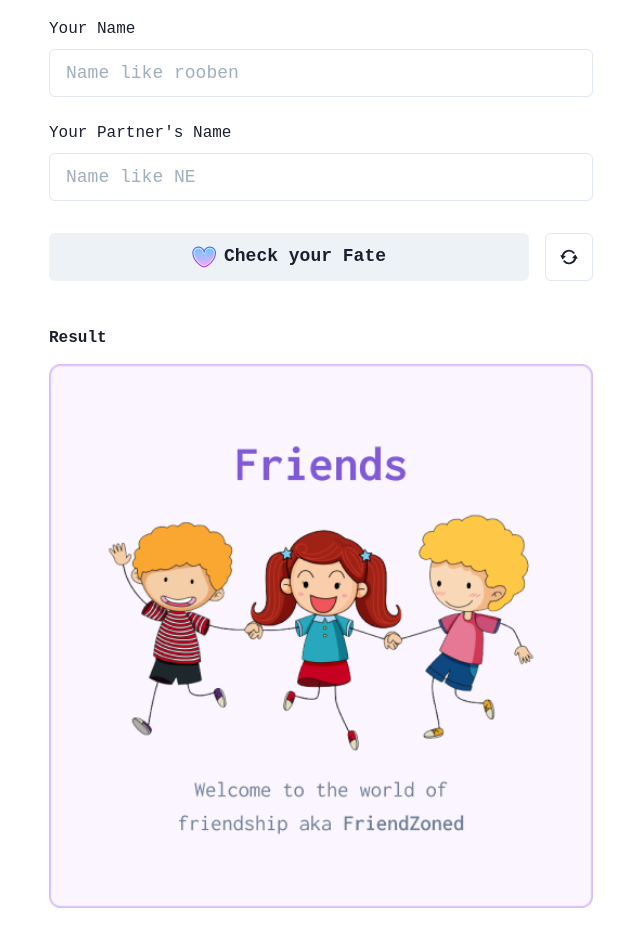
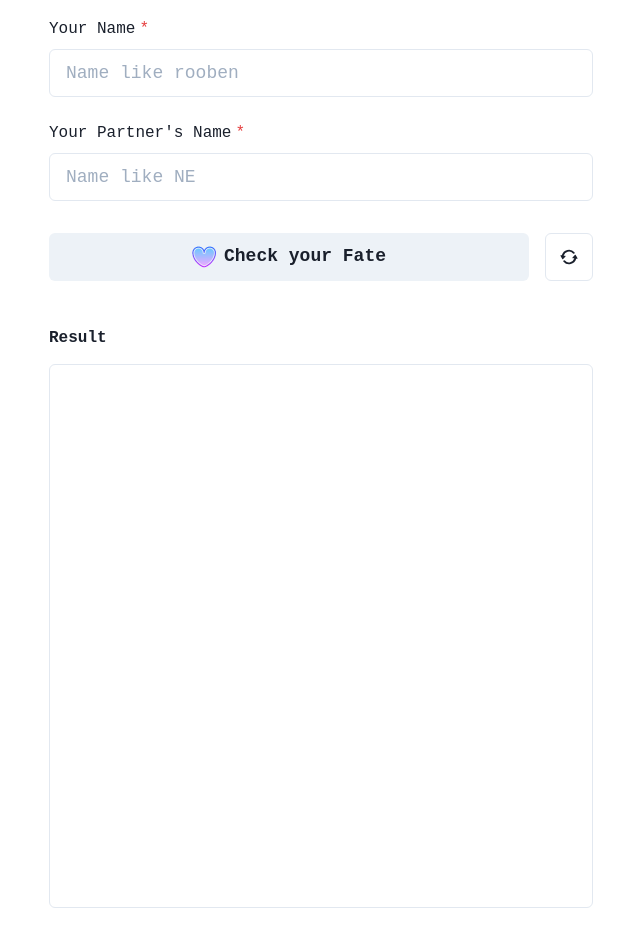
Before and after one commit to rooben-me/FLAMES, a Next.js app: page / in a window 1280 px wide. Shown: the part 180-1126 px from the top of the page, without its empty margins (319-959 px from the left). Built offline with nearby package versions, Linux system fonts and the light colour scheme.

Commit message:
added functionality

```diff
--- a/package.json
+++ b/package.json
@@ -1,5 +1,5 @@
 {
-  "name": "rooben-portfolio",
+  "name": "flames",
   "version": "0.1.0",
   "private": true,
   "scripts": {
--- a/src/components/main/index.tsx
+++ b/src/components/main/index.tsx
@@ -1,4 +1,4 @@
-import Head from "next/head";
+import { useState, useEffect, useRef } from "react";
 import {
   Box,
   Heading,
@@ -17,8 +17,77 @@ import {
   FormHelperText,
 } from "@chakra-ui/react";
 import { RepeatIcon } from "@chakra-ui/icons";
+import { useToast } from "@chakra-ui/toast";
 
 export const Main: React.FC = () => {
+  const toast = useToast();
+
+  const [yourName, setYourName] = useState("");
+  const [yourPartner, setyourPartner] = useState("");
+  const [result, setResult] = useState("");
+  var flames = [
+    "Friends",
+    "Love",
+    "Affection",
+    "Marriage",
+    "Enemy",
+    "Siblings",
+  ];
+
+  const handleSubmit = (event: any) => {
+    event.preventDefault();
+    if (yourName != "" && yourPartner != "") {
+      var lengthInput = yourName.length + yourPartner.length;
+      while (flames.length != 1) {
+        flames = flames.splice(lengthInput % 6, 1);
+      }
+      switch (flames[0]) {
+        case "Friends":
+          setResult("Friends");
+          break;
+        case "Love":
+          setResult("Love");
+          break;
+        case "Affection":
+          setResult("Affection");
+          break;
+        case "Marriage":
+          setResult("Marriage");
+          break;
+        case "Enemy":
+          setResult("Enemy");
+          break;
+        case "Siblings":
+          setResult("Siblings");
+          break;
+        default:
+          break;
+      }
+    }
+
+    setYourName("");
+    setyourPartner("");
+  };
+
+  useEffect(() => {
+    console.log(result);
+  });
+
+  const handleReset = () => {
+    if (yourName != "" || yourPartner != "") {
+      setYourName("");
+      setyourPartner("");
+      console.log(yourName);
+      toast({
+        title: "Your name's have been reset",
+        position: "bottom-right",
+        variant: "subtle",
+        status: "success",
+        isClosable: true,
+      });
+    }
+  };
+
   return (
     <>
       <Container maxW={"xl"} px={4}>
@@ -34,34 +103,48 @@ export const Main: React.FC = () => {
         >
           Get to know about your Future
         </Heading>
+
         <Box fontFamily="monospace" mt={8}>
-          <FormControl>
+          <form onSubmit={handleSubmit}>
             <VStack spacing={6}>
               <div style={{ width: "100%" }}>
+                <FormControl isRequired>
                   <FormLabel htmlFor="myName">Your Name</FormLabel>
                   <Input
                     type="text"
-                  id="myName"
                     focusBorderColor="purple.500"
                     placeholder="Name like rooben"
-                  aria-describedby="My-Name"
+                    aria-describedby="Your-Name"
                     size="lg"
+                    onChange={(event) => setYourName(event.currentTarget.value)}
                   />
+                </FormControl>
               </div>
               <div style={{ width: "100%" }}>
-                <FormLabel htmlFor="yourPartner">Your Partner's Name</FormLabel>
+                <FormControl isRequired>
+                  <FormLabel htmlFor="myPartner">Your Partner's Name</FormLabel>
                   <Input
                     type="text"
-                  id="yourPartner"
                     focusBorderColor="purple.500"
                     placeholder="Name like NE"
-                  aria-describedby="Your-Partner"
+                    aria-describedby="My-Partner"
                     size="lg"
+                    onChange={(event) =>
+                      setyourPartner(event.currentTarget.value)
+                    }
                   />
+                </FormControl>
               </div>
             </VStack>
+
             <HStack direction="row" spacing={4} mt={8}>
-              <Button colorScheme="gray" variant="solid" w="100%" size="lg">
+              <Button
+                type="submit"
+                colorScheme="gray"
+                variant="solid"
+                w="100%"
+                size="lg"
+              >
                 <HStack>
                   <Box w="24px">
                     <Image src="/images/love_Icon.png" alt="rooben" />
@@ -78,27 +161,49 @@ export const Main: React.FC = () => {
                   size="lg"
                   variant="outline"
                   aria-label="Reset"
+                  onClick={() => {
+                    handleReset();
+                  }}
                   icon={<RepeatIcon />}
                 />
               </Tooltip>
             </HStack>
-          </FormControl>
+          </form>
+        </Box>
 
         <Box mt={12}>
           <Heading as="h2" size="sm" fontFamily="monospace">
             Result
           </Heading>
+          {result != "" ? (
             <Box borderRadius="md" mt={4} mb={12}>
               <AspectRatio ratio={1}>
                 <Image
-                  src="/images/Friends.png"
+                  src={`/images/${result}.png`}
                   width="502"
                   height="502"
-                  alt=""
+                  alt={`${result}`}
                 />
               </AspectRatio>
             </Box>
+          ) : (
+            <Box
+              borderRadius="md"
+              border="1px"
+              borderColor="gray.200"
+              mt={4}
+              mb={12}
+            >
+              <AspectRatio ratio={1}>
+                <Box
+                  src="https://hworymbo.sirv.com/Images/Group%2010.png"
+                  width="502"
+                  height="502"
+                  alt="white image"
+                />
+              </AspectRatio>
             </Box>
+          )}
         </Box>
       </Container>
     </>
```
Lines whose indentation alone changed are shown as unchanged.
